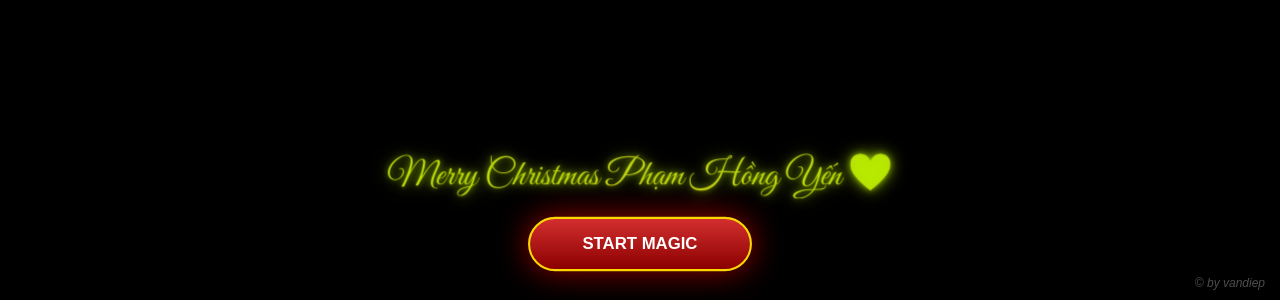
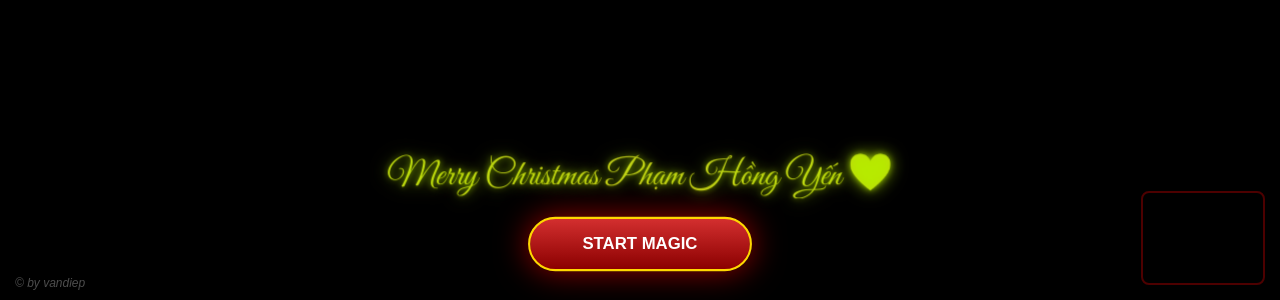
Before and after one commit to namivince/giang_sinh_an_lanh, a plain HTML site: page index.html in a window 1280 px wide. Shown: the part 500-800 px from the top of the page. Drawn offline with nearby package versions, Linux system fonts and the light colour scheme.

Commit message:
fix: move camera to bottom-right and copyright to bottom-left

```diff
--- a/index.html
+++ b/index.html
@@ -93,9 +93,8 @@
 
         /* Camera Preview Vandiep */
         #camera-preview {
-            display: none;
             position: absolute;
-            top: 15px;
+            bottom: 15px;
             right: 15px;
             width: 120px;
             height: 90px;
@@ -109,7 +108,8 @@
         #copyright {
             position: absolute;
             bottom: 10px;
-            right: 15px;
+            left: 15px;
+            right: auto;
             color: rgba(255, 255, 255, 0.3);
             font-size: 12px;
             z-index: 100;
```
